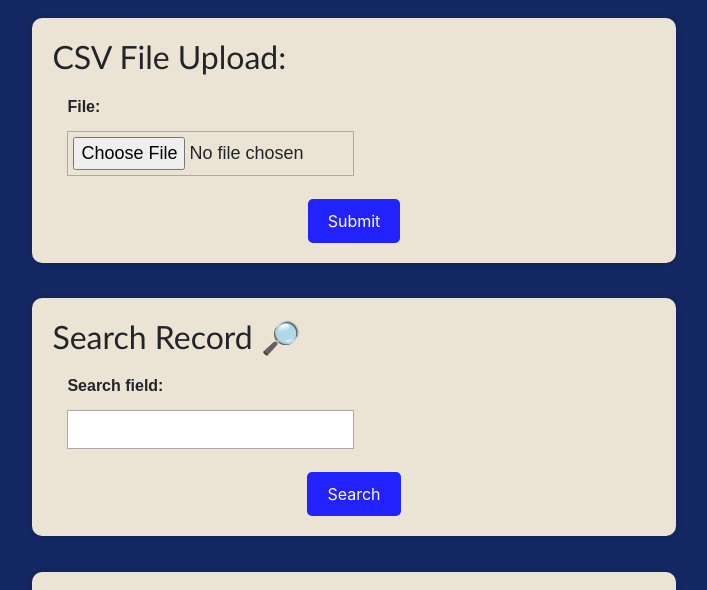
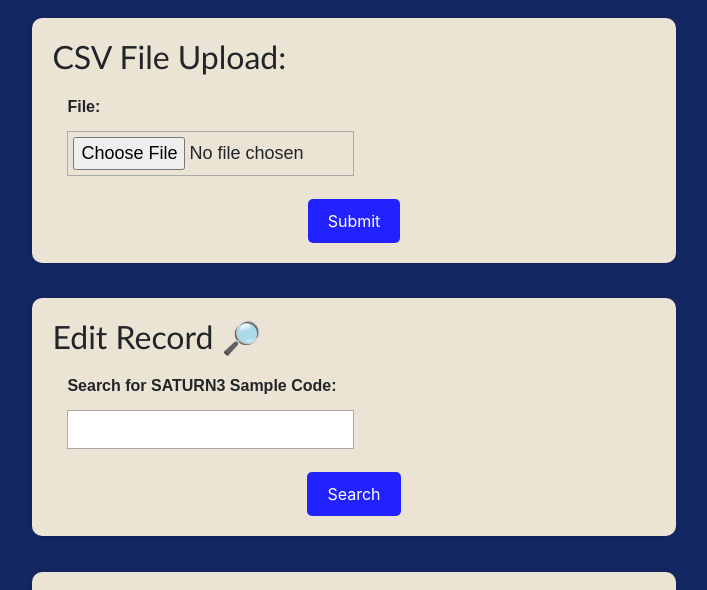
Before and after one commit to ICCB-Cologne/limetrack, a Django app: page / in a window 1280 px wide. Shown: the part 276-866 px from the top of the page, without its empty margins (286-993 px from the left). Run offline with Django 4.2, Linux system fonts and the light colour scheme; the visitor is signed in with stand-in values (Sample User, id 1); some libraries are stand-ins or nearby versions.

Commit message:
search for editing records now for Saturn3 Sample

```diff
--- a/backend/gui/forms.py
+++ b/backend/gui/forms.py
@@ -371,4 +371,4 @@ class LoginForm(forms.Form):
 
 
 class SearchForm(forms.Form):
-    search_field = forms.CharField()
+    search_field = forms.CharField(label="Search for SATURN3 Sample Code")
--- a/backend/gui/templates/gui/index.html
+++ b/backend/gui/templates/gui/index.html
@@ -125,7 +125,7 @@
   <form action={% url "search" %} method="post" enctype="multipart/form-data">
     {% csrf_token %}
     <div class="form-containerino">
-      <h2> Search Record 🔎</h2>
+      <h2> Edit Record 🔎</h2>
         {{search_form.as_p}}
       <div class="text-center">
         <button type="submit" class="btn btn-primary" id="search-button">
--- a/backend/gui/views.py
+++ b/backend/gui/views.py
@@ -428,16 +428,16 @@ class SearchView(LoginRequiredMixin, TemplateView):
         search = request.POST["search_field"]
 
         if form.is_valid():
-            if HistopathologicalSample.objects.filter(patient_identifier=search).exists():
+            if HistopathologicalSample.objects.filter(saturn3_sample_code=search).exists():
                 found_record = HistopathologicalSample.objects.get(
-                    patient_identifier=search)
+                    saturn3_sample_code=search)
 
                 model_dict = model_to_dict(found_record)
                 model_dict.pop("id")
                 form = SampleForm(model_dict)
 
                 messages.success(
-                    request, f"FOUND patient_identifier {search}", extra_tags="general")
+                    request, f"FOUND saturn3_sample_code {search}", extra_tags="general")
                 template_name = 'gui/index.html'
                 context = {
                     'form': form,
@@ -447,7 +447,7 @@ class SearchView(LoginRequiredMixin, TemplateView):
                 return render(request, template_name, context=context)
 
             else:
-                messages.error(request, f"DID NOT FIND patient_identifier {search}",
+                messages.error(request, f"DID NOT FIND saturn3_sample_code {search}",
                                extra_tags="general")
                 return HttpResponseRedirect(reverse("config"))
 
```
